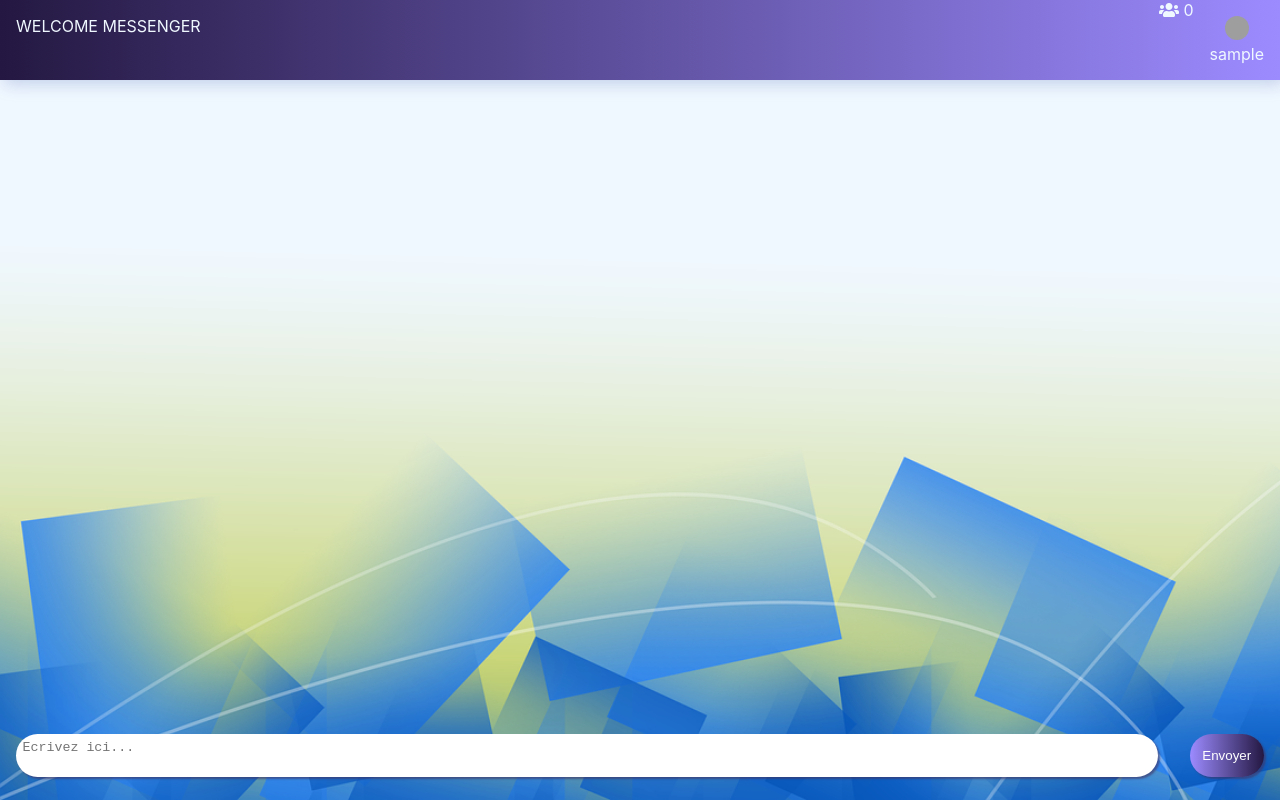
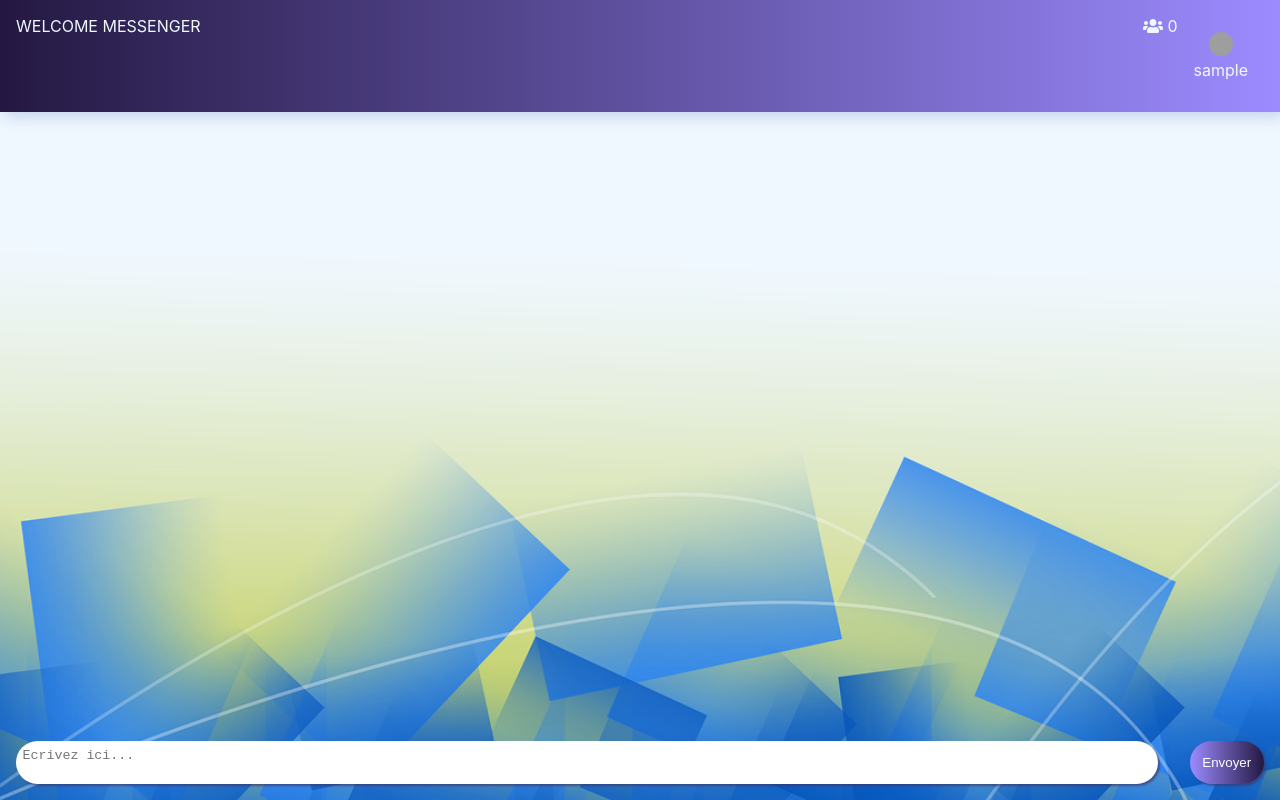
Before and after one commit to Biix33/infrep-messenger, a React (Create React App) app in the folder client/: page /chat in a window 1280 px wide. Built offline with nearby package versions, Linux system fonts and the light colour scheme; no server answers; sample sign-in values are in the browser's storage; grey boxes are pictures that could not be loaded.

Commit message:
adding nav items component

```diff
--- a/client/src/components/Chat/chat.index.jsx
+++ b/client/src/components/Chat/chat.index.jsx
@@ -6,6 +6,7 @@ import Navbar from "../Navbar/navbar.index";
 import Form from "../Form/form.index";
 
 import Messenger from "../../services/Messenger";
+import UsersInfo from "../UsersInfo/UsersInfo";
 
 export default class Chat extends React.Component {
   state = {
@@ -21,7 +22,7 @@ export default class Chat extends React.Component {
   }
 
   componentDidUpdate() {
-    setTimeout(() => this.setState({ newUserConnected: false }), 10000);
+    setTimeout(() => this.setState({ newUserConnected: false }), 8000);
   }
 
   addMessage = newMessage => {
@@ -52,9 +53,16 @@ export default class Chat extends React.Component {
   render() {
     const { usersCount, messages, newUserConnected } = this.state;
     const { currentUser } = this.props;
+    const navItems = [
+      {
+        name: <UsersInfo user={currentUser} usersCount={usersCount} />,
+        link: "/",
+        onclick: ""
+      }
+    ];
     return (
       <div id="chat-container">
-        <Navbar currentUser={currentUser} usersCount={usersCount} />
+        <Navbar navLinks={navItems} />
         {newUserConnected && (
           <div>{newUserConnected.username} vient de se connecter</div>
         )}
--- a/client/src/components/Home/home.index.jsx
+++ b/client/src/components/Home/home.index.jsx
@@ -12,13 +12,28 @@ export default class Home extends React.Component {
       isLoggingIn: false,
       isSigningUp: false
     };
+
+    this.navLinks = [
+      {
+        name: "Créer un compte",
+        link: "/signup",
+        onClick: this.isSigningUp
+      },
+      {
+        name: "Se connecter",
+        link: "/login",
+        onClick: this.isLoggingIn
+      }
+    ];
   }
 
-  isLoggingIn() {
+  isLoggingIn(event) {
+    event.preventDefault();
     this.setState({ isLoggingIn: true, isSigningUp: false });
   }
 
-  isSigningUp() {
+  isSigningUp(event) {
+    event.preventDefault();
     this.setState({ isSigningUp: true, isLoggingIn: false });
   }
 
@@ -26,10 +41,7 @@ export default class Home extends React.Component {
     const { isLoggingIn, isSigningUp } = this.state;
     return (
       <div className="content">
-        <Navbar
-          handleLoggingIn={this.isLoggingIn}
-          handleSignUp={this.isSigningUp}
-        />
+        <Navbar navLinks={this.navLinks} />
         <div className="main">
           {isLoggingIn && <Signin onUserConnect={this.props.onUserConnect} />}
           {isSigningUp && <Signup onUserConnect={this.props.onUserConnect} />}
--- /dev/null
+++ b/client/src/components/Navbar/nav_items.jsx
@@ -0,0 +1,22 @@
+import React from "react";
+
+export default class NavItems extends React.Component {
+  render() {
+    return (
+      <div className="nav-items">
+        {this.props.items.map((item, i) => {
+          return (
+            <a
+              key={i}
+              href={item.link}
+              className="nav-link"
+              onClick={item.onClick}
+            >
+              {item.name}
+            </a>
+          );
+        })}
+      </div>
+    );
+  }
+}
--- a/client/src/components/Navbar/navbar.index.jsx
+++ b/client/src/components/Navbar/navbar.index.jsx
@@ -1,52 +1,17 @@
 import React from "react";
 import "./navbar.styles.css";
-import UsersInfo from "../UsersInfo/UsersInfo";
+import NavItems from "./nav_items";
 
 export default class Navbar extends React.Component {
-  constructor(props) {
-    super(props);
-    this.handleLoginClick = this.handleLoginClick.bind(this);
-    this.handleSignupClick = this.handleSignupClick.bind(this);
-    this.state = {
-      isLoggedIn: false
-    };
-  }
-
-  handleLoginClick(event) {
-    event.preventDefault();
-    this.props.handleLoggingIn();
-  }
-
-  handleSignupClick(event) {
-    event.preventDefault();
-    this.props.handleSignUp();
-  }
-
   render() {
-    const { currentUser, usersCount } = this.props;
-    const navLinks = (
-      <div className="nav-items">
-        <a href="/signup" className="nav-link" onClick={this.handleSignupClick}>
-          Créer un compte
-        </a>
-        <a href="/login" className="nav-link" onClick={this.handleLoginClick}>
-          Se connecter
-        </a>
-      </div>
-    );
+    const { navLinks } = this.props;
 
     return (
       <nav className="nav-bar">
         <a href="/" className="nav-brand">
           Welcome Messenger
         </a>
-        <div className="right">
-          {currentUser ? (
-            <UsersInfo user={currentUser} usersCount={usersCount} />
-          ) : (
-            navLinks
-          )}
-        </div>
+        <div className="right">{<NavItems items={navLinks} />}</div>
       </nav>
     );
   }
```
